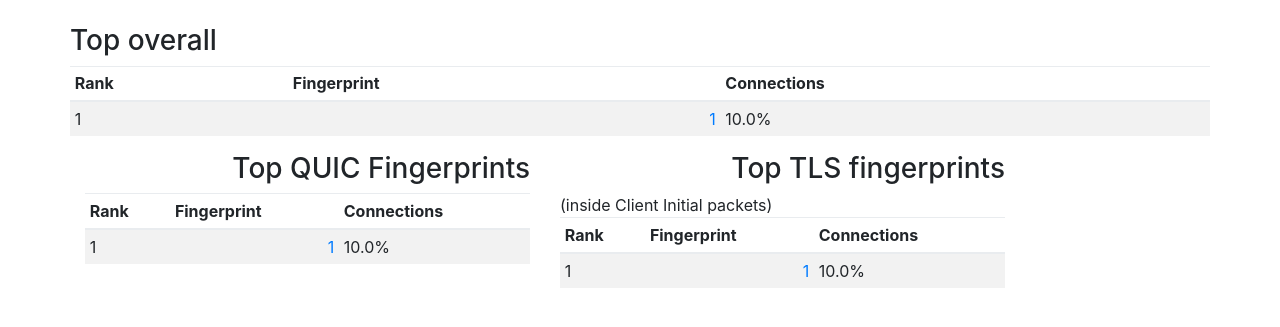
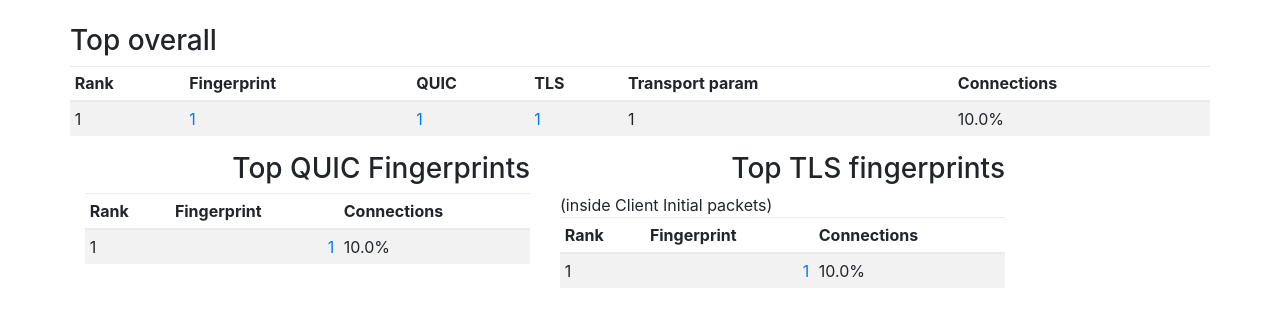
Before and after one commit to refraction-networking/tls-fingerprint, a Flask app: template site/templates/quic-top.html in a window 1280 px wide. Shown: the part 56-383 px from the top of the page. Run offline with Flask 3, Linux system fonts and the light colour scheme; the template is opened without the code that fills it: most values are stand-ins (such as "Sample title", 1, 10 or a date in 2020); some libraries are stand-ins or nearby versions.

Commit message:
And fix quic top

```diff
--- a/site/templates/quic-full-id.html
+++ b/site/templates/quic-full-id.html
@@ -89,6 +89,11 @@
 
             <tr><td colspan=2><h3>QUIC Transport Parameters ({{ qtp_fp }})</h3></td></tr>
             <tr>
+                <td><b>Parameters</b></td>
+                <td>{% for p in qtp_params %}{{ p.s }}<br/>
+                    {% endfor %}</td>
+            </tr>
+            <tr>
                 <td><b>max_idle_timeout</b></td>
                 <td>{{ max_idle_timeout }}</td>
             </tr>
--- a/site/templates/quic-top.html
+++ b/site/templates/quic-top.html
@@ -10,16 +10,22 @@
         <table class="table table-condensed table-sm table-striped">
           <thead>
             <tr>
-            <th>Rank</td>
-            <th align="right">Fingerprint</td>
-            <th>Connections</td>
+            <th>Rank</th>
+            <th>Fingerprint</th>
+            <th>QUIC</th>
+            <th>TLS</th>
+            <th>Transport param</th>
+            <th>Connections</th>
             </tr>
           </thead>
           <tbody>
             {% for d in top_super_ids %}
               <tr>
                 <td>{{ d.rank }}</td>
-                <td align="right"><a href="/id/{{ d.id }}">{{ d.id }}</a></td>
+                <td><a href="/id/{{ d.id }}">{{ d.id }}</a></td>
+                <td><a href="/qid/{{ d.quic_id }}">{{ d.quic_id }}</a></td>
+                <td><a href="/tid/{{ d.tls_id }}">{{ d.tls_id }}</a></td>
+                <td>{{ d.qtp_id}}</td>
                 <td>{{'%0.1f'| format(d.frac|float)}}%</td>
               </tr>
             {% endfor %}
```
